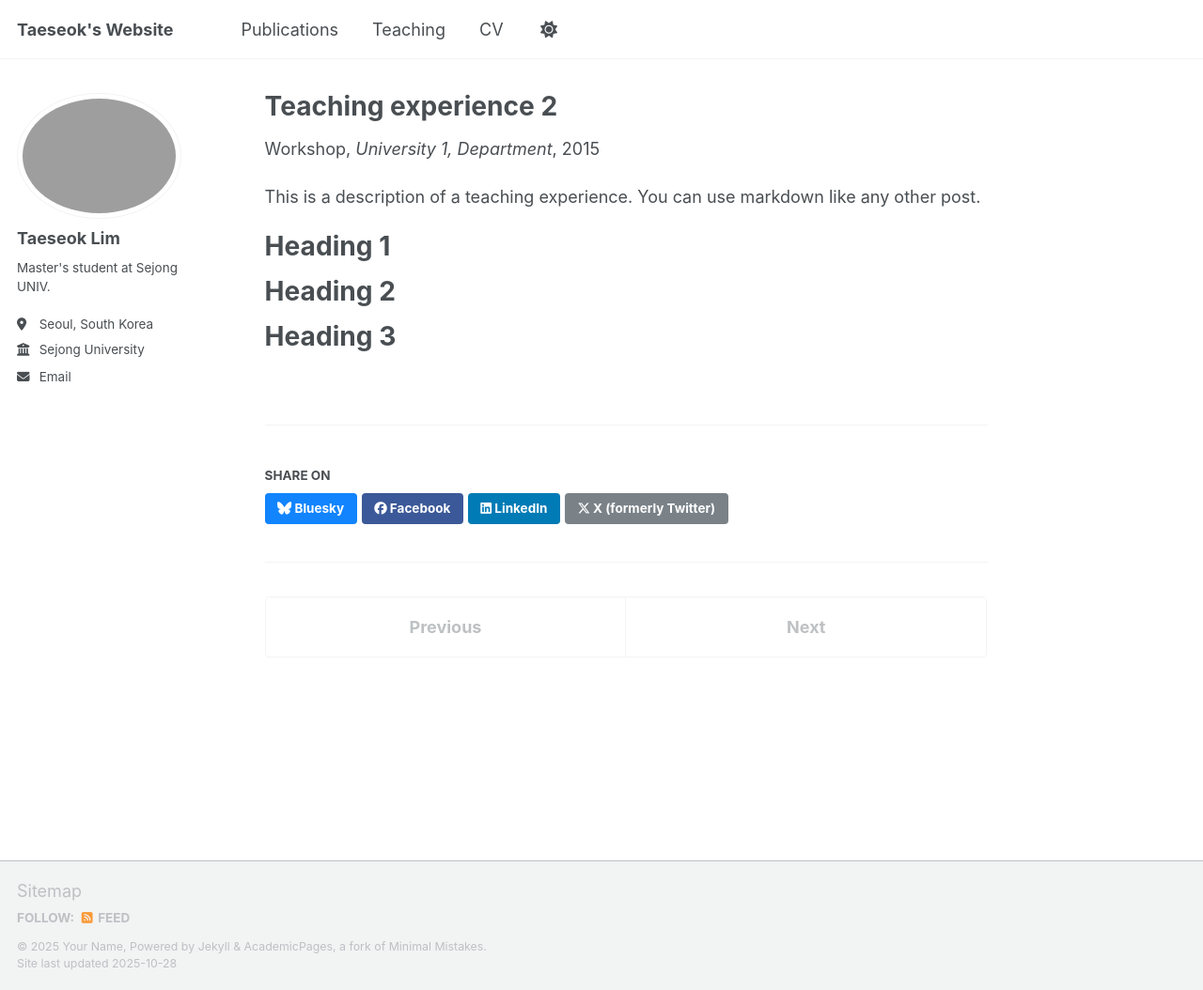
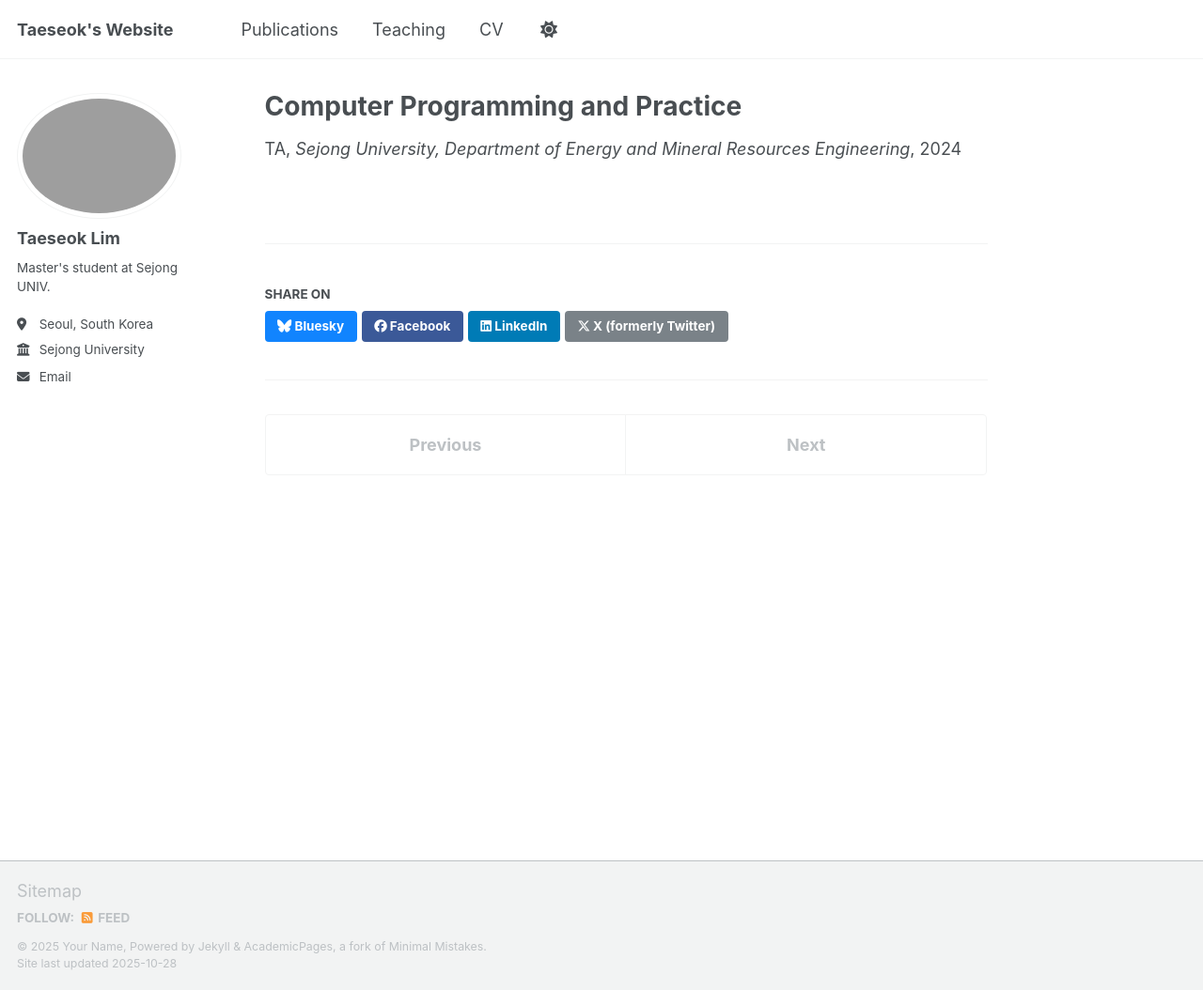
Before and after one commit to tsme323/tsme323.github.io, a Jekyll site: the page built from _teaching/2015-spring-teaching-2.md, in a window 1280 px wide and 1054 px high. Shown: the whole window at 94% size. Built offline with Jekyll 4.4.1, drawn with Linux system fonts in a browser that asks for light colours; a script that is not in the unit is left out.

Commit message:
Update 2015-spring-teaching-2.md

```diff
--- a/_teaching/2015-spring-teaching-2.md
+++ b/_teaching/2015-spring-teaching-2.md
@@ -1,20 +1,9 @@
 ---
-title: "Teaching experience 2"
+title: "Computer Programming and Practice"
 collection: teaching
-type: "Workshop"
-permalink: /teaching/2015-spring-teaching-1
-venue: "University 1, Department"
-date: 2015-01-01
-location: "City, Country"
+type: "TA"
+permalink: /teaching/2024-spring-cs-ta
+venue: "Sejong University, Department of Energy and Mineral Resources Engineering"
+date: 2024-03-01
+location: "Seoul, South Korea"
 ---
-
-This is a description of a teaching experience. You can use markdown like any other post.
-
-Heading 1
-======
-
-Heading 2
-======
-
-Heading 3
-======
```
